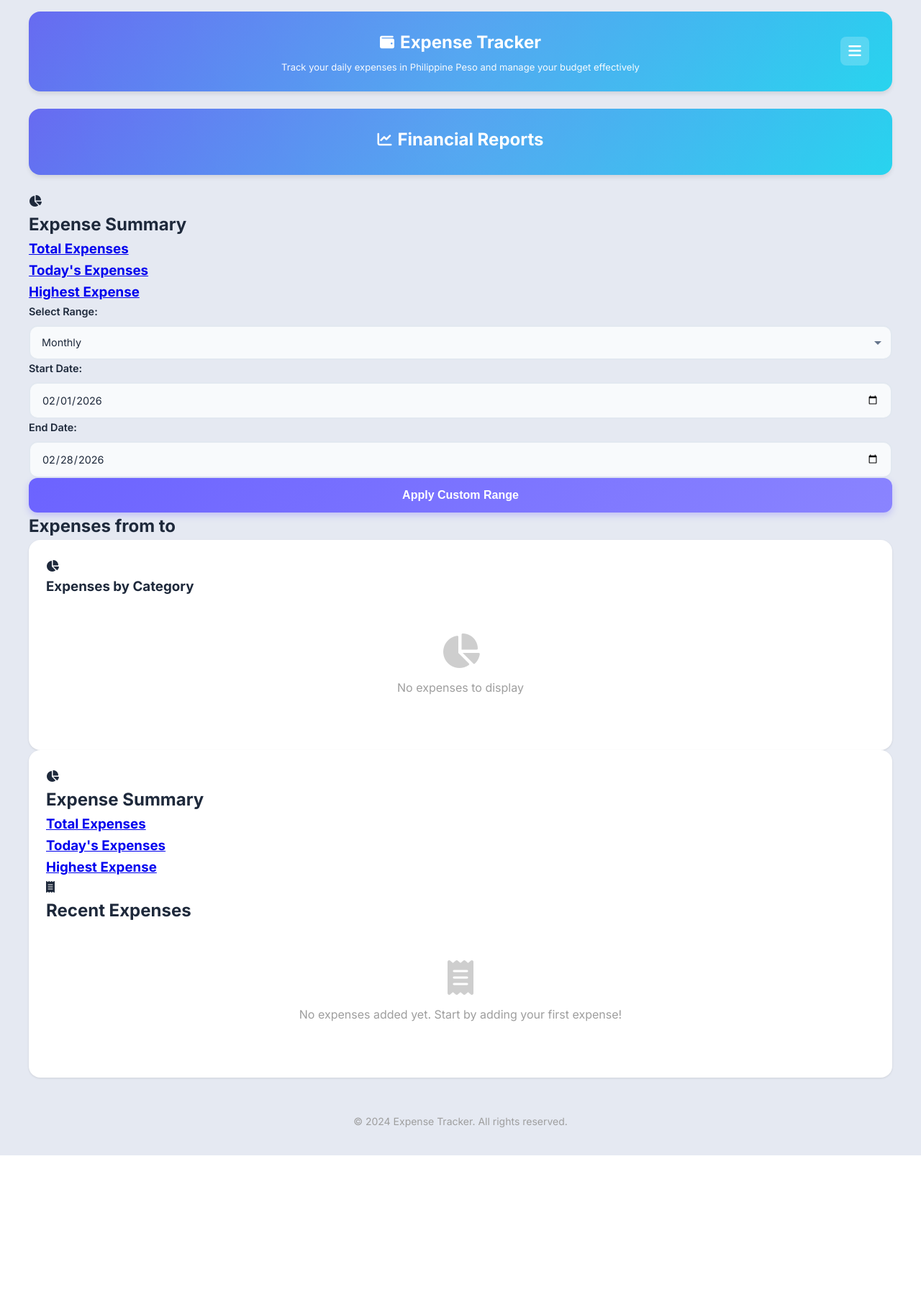
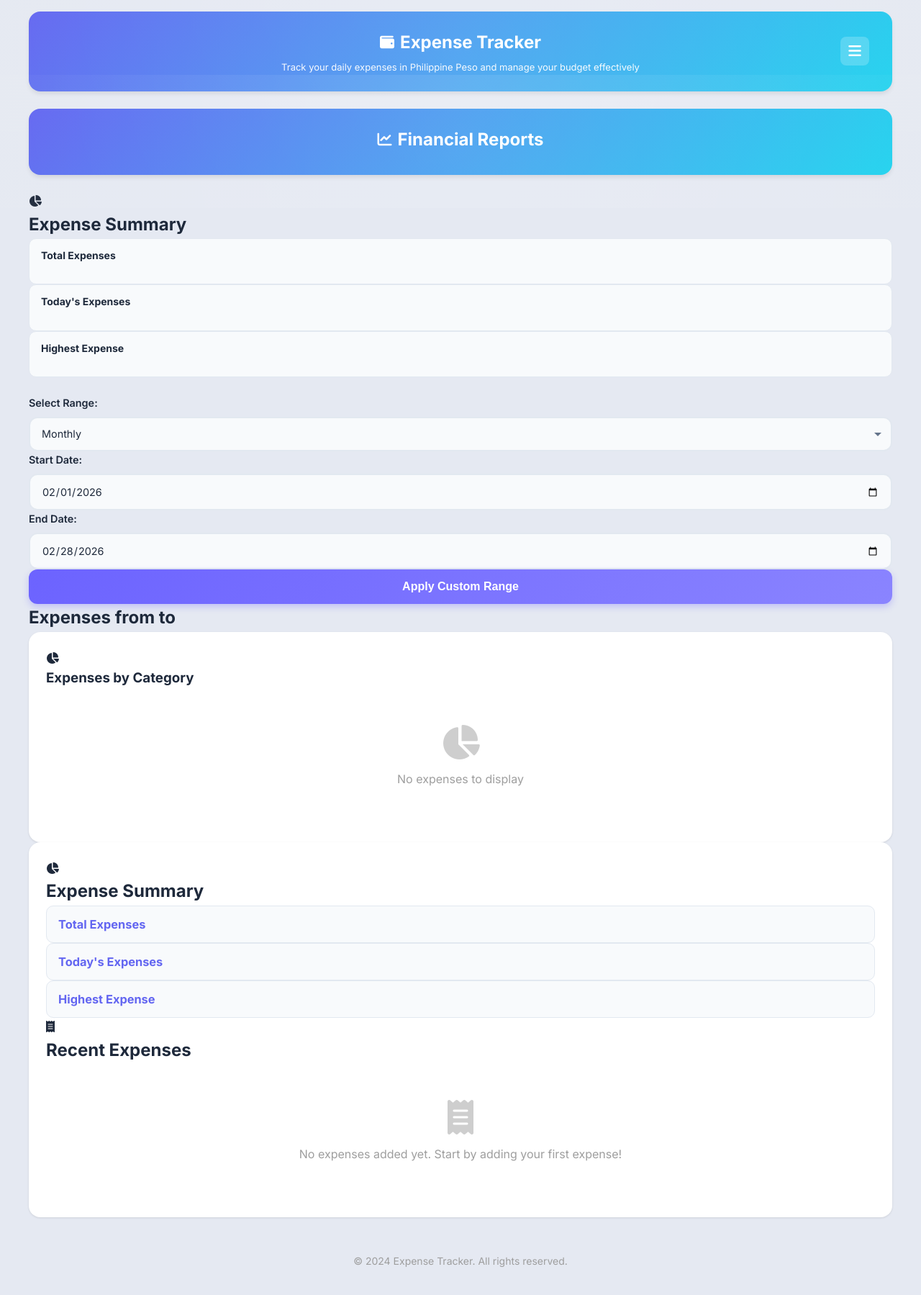
Before and after one commit to ramosjarod04-creator/expensetracker, a Django app: page /reports/ in a window 1280 px wide; the page is wider, and only the part inside the window is pictured. Shown: that part at 72% size. Before the commit the page ends 1605 px from the top of that part, so only its background shows below. Run offline with Django 5.2, Linux system fonts and the light colour scheme; a user stored in the database is signed in; tables that the repository leaves empty hold one stand-in row (values such as "Sample post"); some libraries are stand-ins or nearby versions.

Commit message:
Final attempt to fisessdww.html

```diff
--- a/tracker/templates/tracker/base.html
+++ b/tracker/templates/tracker/base.html
@@ -80,7 +80,8 @@
             margin-bottom: 1.5rem;
             box-shadow: var(--shadow-md);
             position: relative;
-            overflow: hidden;
+            overflow: visible; /* FIXED: Changed from hidden to visible */
+            z-index: 50; /* FIXED: Added z-index */
         }
 
         header::before {
@@ -92,6 +93,7 @@
             height: 200%;
             background: radial-gradient(circle, rgba(255,255,255,0.1) 0%, transparent 70%);
             pointer-events: none;
+            z-index: 0;
         }
 
         .header-content {
@@ -121,13 +123,13 @@
             line-height: 1.4;
         }
 
-        /* Hamburger Menu Button & Dropdown */
+        /* Hamburger Menu Button & Dropdown - FIXED Z-INDEX */
         .menu-container {
             position: absolute;
             top: 50%;
             right: 2rem;
             transform: translateY(-50%);
-            z-index: 100;
+            z-index: 1000; /* FIXED: Increased from 100 to 1000 */
         }
 
         .hamburger-btn {
@@ -141,6 +143,8 @@
             align-items: center;
             justify-content: center;
             transition: all 0.2s ease;
+            position: relative;
+            z-index: 1001; /* FIXED: Added z-index */
         }
 
         .hamburger-btn:hover {
@@ -152,19 +156,20 @@
             font-size: 1.25rem;
         }
 
-        /* Dropdown Menu */
+        /* Dropdown Menu - FIXED Z-INDEX */
         .dropdown-menu {
             position: absolute;
             top: calc(100% + 0.5rem);
             right: 0;
             background: var(--dark);
             border-radius: 12px;
-            box-shadow: 0 10px 25px rgba(0, 0, 0, 0.2);
+            box-shadow: 0 10px 25px rgba(0, 0, 0, 0.3);
             min-width: 180px;
             opacity: 0;
             visibility: hidden;
             transform: translateY(-10px);
             transition: all 0.3s ease;
+            z-index: 1002; /* FIXED: Added high z-index */
         }
 
         .menu-container.active .dropdown-menu {
@@ -205,10 +210,10 @@
             text-align: center;
         }
 
-        /* Top Section - Side by Side Layout (Dashboard) */
+        /* Top Section - Side by Side Layout - FIXED */
         .top-section {
             display: grid;
-            grid-template-columns: 300px 1fr;
+            grid-template-columns: 1fr 1fr; /* FIXED: Changed to equal columns */
             gap: 1.25rem;
             margin-bottom: 1.25rem;
         }
@@ -219,6 +224,8 @@
             border-radius: 16px;
             box-shadow: var(--shadow-sm);
             padding: 1.5rem;
+            position: relative; /* FIXED: Added for proper stacking */
+            z-index: 1; /* FIXED: Lower than dropdown */
         }
 
         /* Auth Card (Login/Signup pages) */
@@ -408,61 +415,51 @@
             box-shadow: 0 6px 15px rgba(108, 99, 255, 0.4);
         }
 
-        /* Summary Cards */
-        .summary-card {
+        /* Expense Summary Section - FIXED TEXT STYLING */
+        .summary-section {
+            margin-bottom: 1.5rem;
+        }
+
+        .summary-section h3 {
+            font-size: 0.875rem;
+            font-weight: 700;
+            color: var(--dark);
+            margin-bottom: 1rem;
+            display: flex;
+            align-items: center;
+            gap: 0.5rem;
+        }
+
+        .summary-section h3 i {
+            color: var(--primary-purple);
+        }
+
+        /* Summary Links - FIXED STYLING */
+        .summary-links {
             display: flex;
             flex-direction: column;
+            gap: 0.625rem;
+            margin-bottom: 1.5rem;
         }
 
-        .summary-grid {
-            display: grid;
-            grid-template-columns: repeat(3, 1fr);
-            gap: 0.875rem;
-            margin-top: 0.5rem;
+        .summary-link {
+            display: block;
+            padding: 0.75rem 1rem;
+            background: var(--bg-light);
+            border-radius: 10px;
+            text-decoration: none;
+            color: var(--primary-purple);
+            font-weight: 600;
+            font-size: 0.875rem;
+            border: 1px solid var(--border);
+            transition: all 0.2s ease;
         }
 
-        .summary-item {
-            padding: 1.125rem 1rem;
-            border-radius: 12px;
+        .summary-link:hover {
+            background: var(--primary-purple);
             color: white;
-            text-align: center;
-            box-shadow: var(--shadow-md);
-            transition: all 0.2s ease;
-            cursor: pointer;
-        }
-
-        .summary-item:hover {
-            transform: translateY(-3px);
-            box-shadow: var(--shadow-lg);
-        }
-
-        .summary-item .label {
-            font-size: 0.6875rem;
-            font-weight: 600;
-            text-transform: uppercase;
-            letter-spacing: 0.3px;
-            opacity: 0.95;
-            margin-bottom: 0.375rem;
-            display: block;
-        }
-
-        .summary-item .value {
-            font-size: 1.25rem;
-            font-weight: 800;
-            letter-spacing: -0.5px;
-            display: block;
-        }
-
-        .summary-total {
-            background: linear-gradient(135deg, #7c3aed 0%, #6366f1 100%);
-        }
-
-        .summary-today {
-            background: linear-gradient(135deg, #22d3ee 0%, #06b6d4 100%);
-        }
-
-        .summary-highest {
-            background: linear-gradient(135deg, #f87171 0%, #f43f5e 100%);
+            border-color: var(--primary-purple);
+            transform: translateX(4px);
         }
 
         /* Recent Expenses */
@@ -685,11 +682,7 @@
         /* Responsive Design */
         @media (max-width: 968px) {
             .top-section {
-                grid-template-columns: 1fr;
-            }
-
-            .summary-grid {
-                grid-template-columns: 1fr;
+                grid-template-columns: 1fr; /* Stack on mobile */
             }
 
             .breakdown-content {
```
